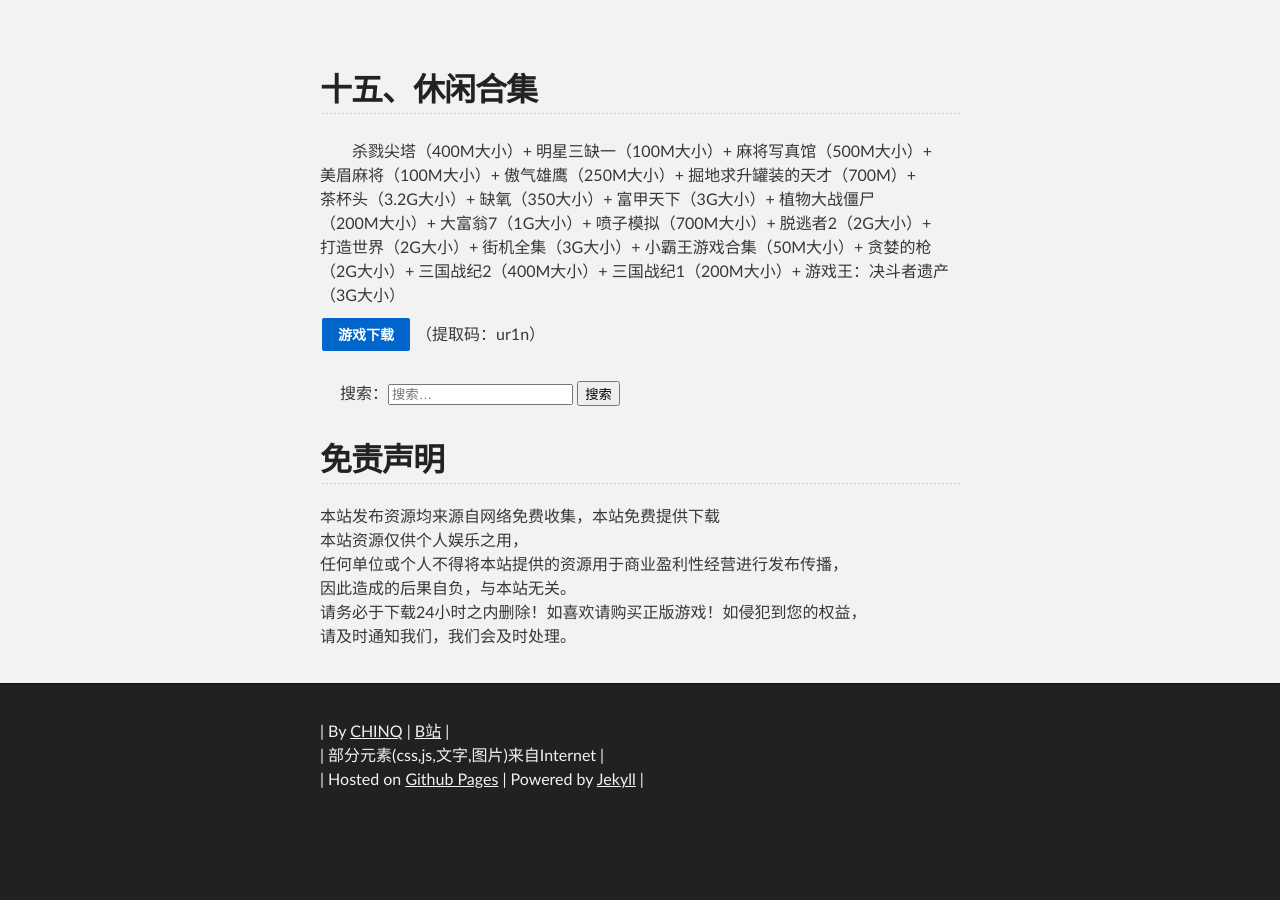
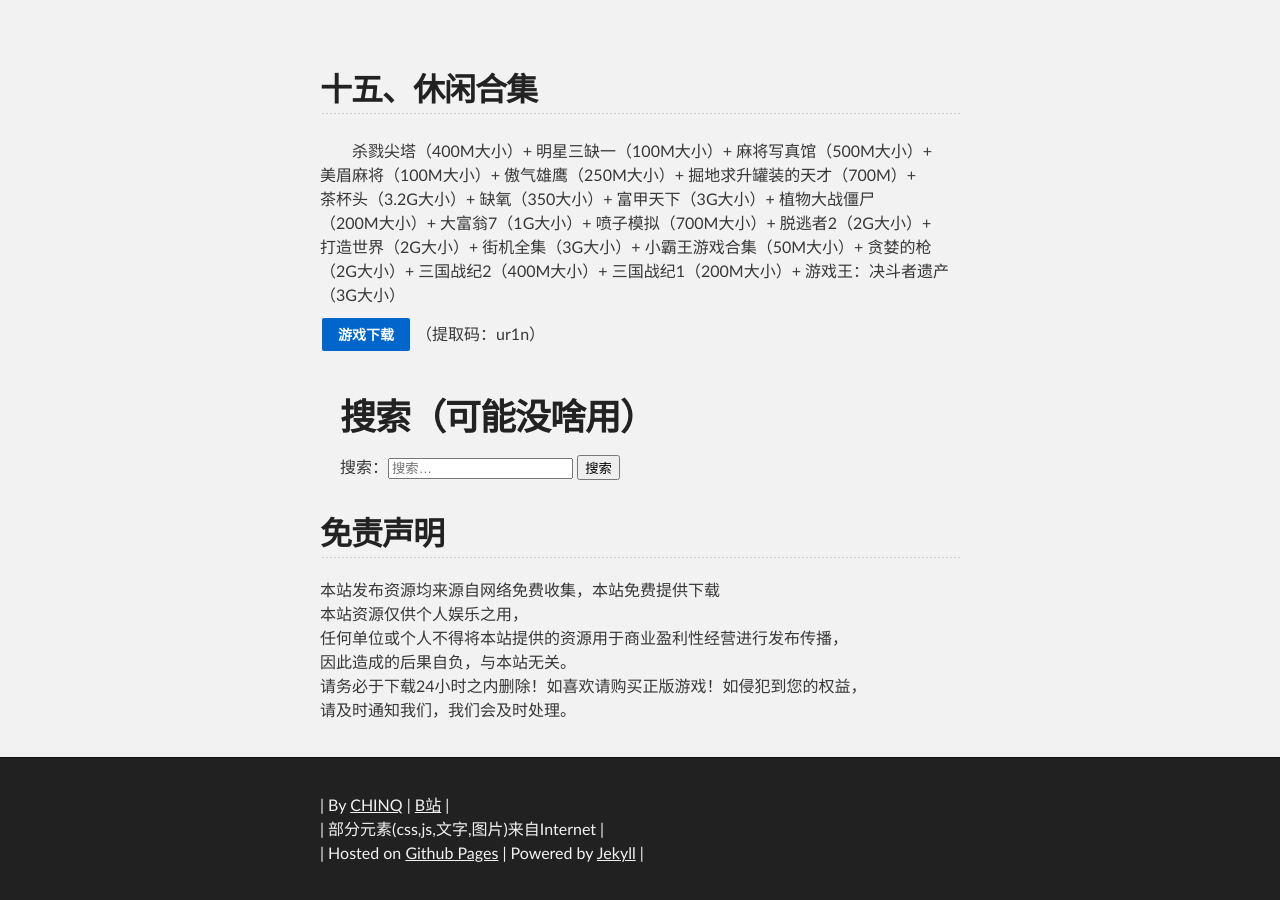
Before and after one commit to O7I2/o7i2.github.io, a Jekyll site: the page built from steam-games.html, in a window 1280 px wide and 900 px high, scrolled down 39849 px. Built offline with Jekyll 4.4.1, drawn with Linux system fonts in a browser that asks for light colours; before the commit the page ends 40675 px from its top, so only the background shows below that.

Commit message:
Update steam-games.html

```diff
--- a/steam-games.html
+++ b/steam-games.html
@@ -1937,7 +1937,7 @@ document.getElementById("page_subtitle").innerHTML="记得看<a href=\"#readfirs
 						</p></span></div>
 						<form role="search" method="get" class="search-form" action="https://chinqblog.github.io/steam-games">
 
-
+<h1>搜索（可能没啥用）</h1>
 
 <label>
 <span class="screen-reader-text">
```
